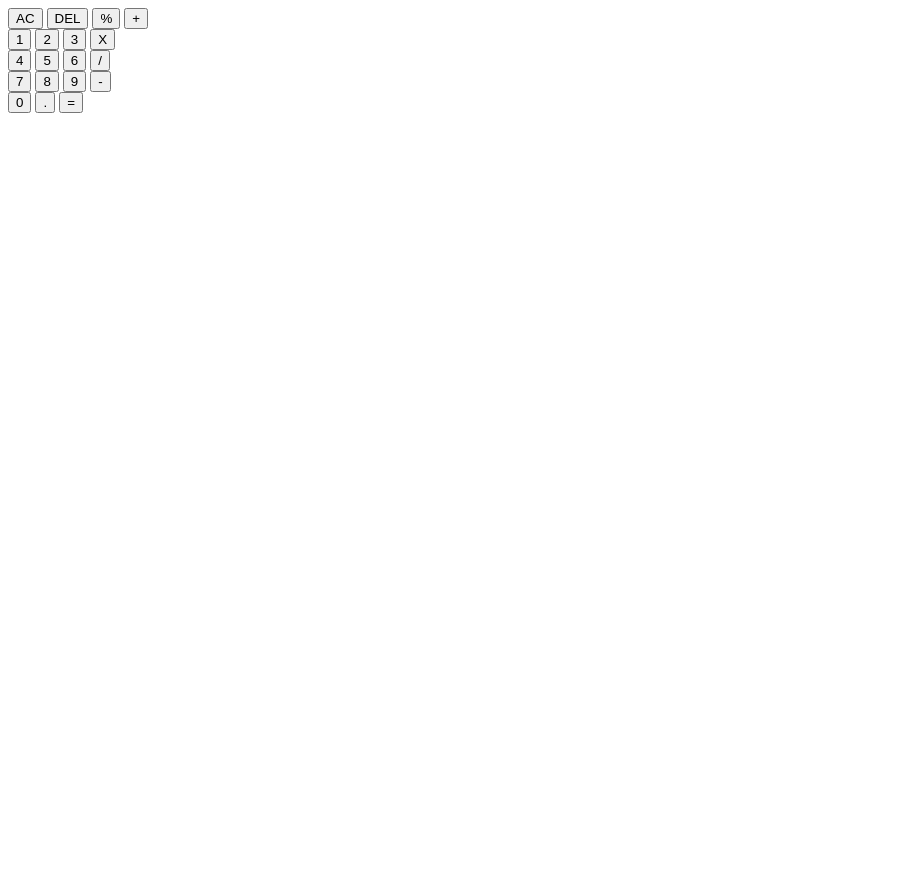
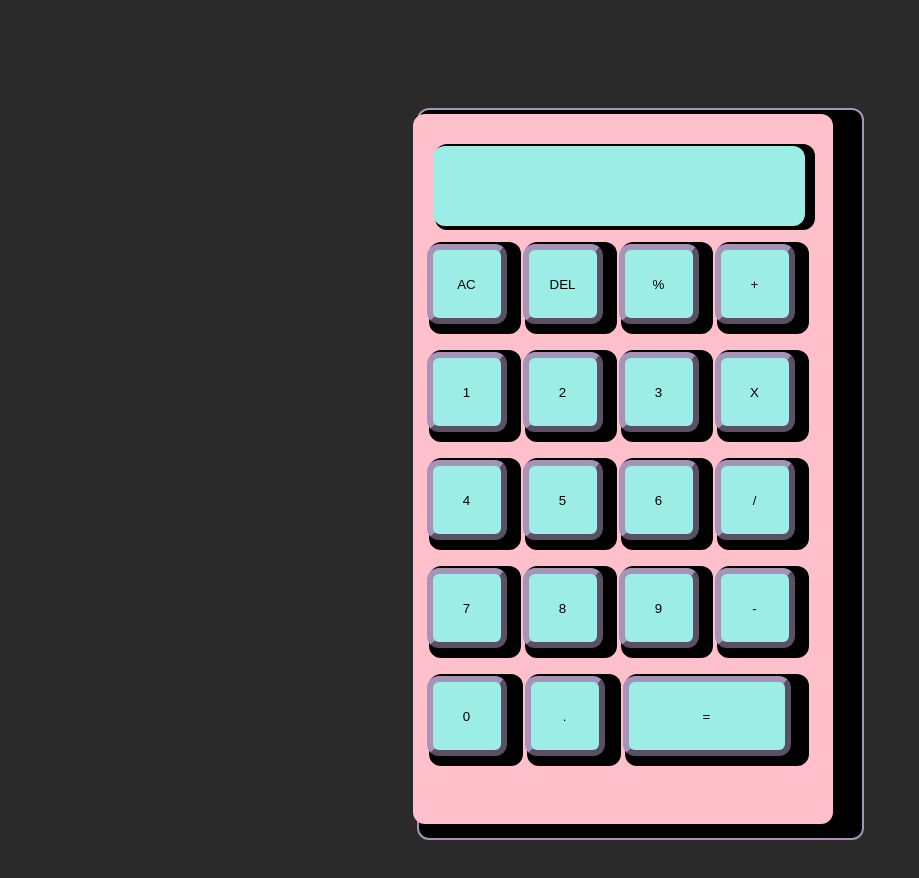
Before and after one commit to lynnr940/calculator-project, a plain HTML site: page index.html in a window 1280 px wide. Shown: the whole page, without its empty margins (0-919 px from the left). Before the commit the page ends 800 px from the top, so only its background shows below. Drawn offline with Linux system fonts and the light colour scheme.

Commit message:
adds container divs around elements for styling

```diff
--- a/index.html
+++ b/index.html
@@ -1,46 +1,85 @@
 <!DOCTYPE html>
 <html lang="en">
   <head>
-    <meta charset="UTF-8">
-    <meta name="viewport" content="width=device-width, initial-scale=1.0">
+    <meta charset="UTF-8" />
+    <meta name="viewport" content="width=device-width, initial-scale=1.0" />
     <title>Calculator Project</title>
+    <link rel="stylesheet" href="styles.css" />
   </head>
   <body>
-    <div>
+    <div class=calculator-container>
+    <div class="calculator">
       <div class="display">
-
+        <div class="display-container"></div>
       </div>
       <div class="row1">
+        <div class="button-container">
           <button>AC</button>
+        </div>
+        <div class="button-container">
           <button>DEL</button>
+        </div>
+        <div class="button-container">
           <button>%</button>
+        </div>
+        <div class="button-container">
           <button>+</button>
         </div>
+      </div>
       <div class="row2">
+        <div class="button-container">
           <button>1</button>
+        </div>
+        <div class="button-container">
           <button>2</button>
+        </div>
+        <div class="button-container">
           <button>3</button>
+        </div>
+        <div class="button-container">
           <button>X</button>
         </div>
+      </div>
       <div class="row3">
+        <div class="button-container">
           <button>4</button>
+        </div>
+        <div class="button-container">
           <button>5</button>
+        </div>
+        <div class="button-container">
           <button>6</button>
+        </div>
+        <div class="button-container">
           <button>/</button>
         </div>
+      </div>
       <div class="row4">
+        <div class="button-container">
           <button>7</button>
+        </div>
+        <div class="button-container">
           <button>8</button>
+        </div>
+        <div class="button-container">
           <button>9</button>
+        </div>
+        <div class="button-container">
           <button>-</button>
         </div>
+      </div>
       <div class="row5">
+        <div class="button-container">
           <button>0</button>
+        </div>
+        <div class="button-container">
           <button>.</button>
-            <button>=</button>
-
+        </div>
+        <div class="button-container equals-container">
+          <button class="equals">=</button>
         </div>
       </div>
-
+    </div>
+</div>
   </body>
 </html>
```
Lines whose indentation alone changed are shown as unchanged.
